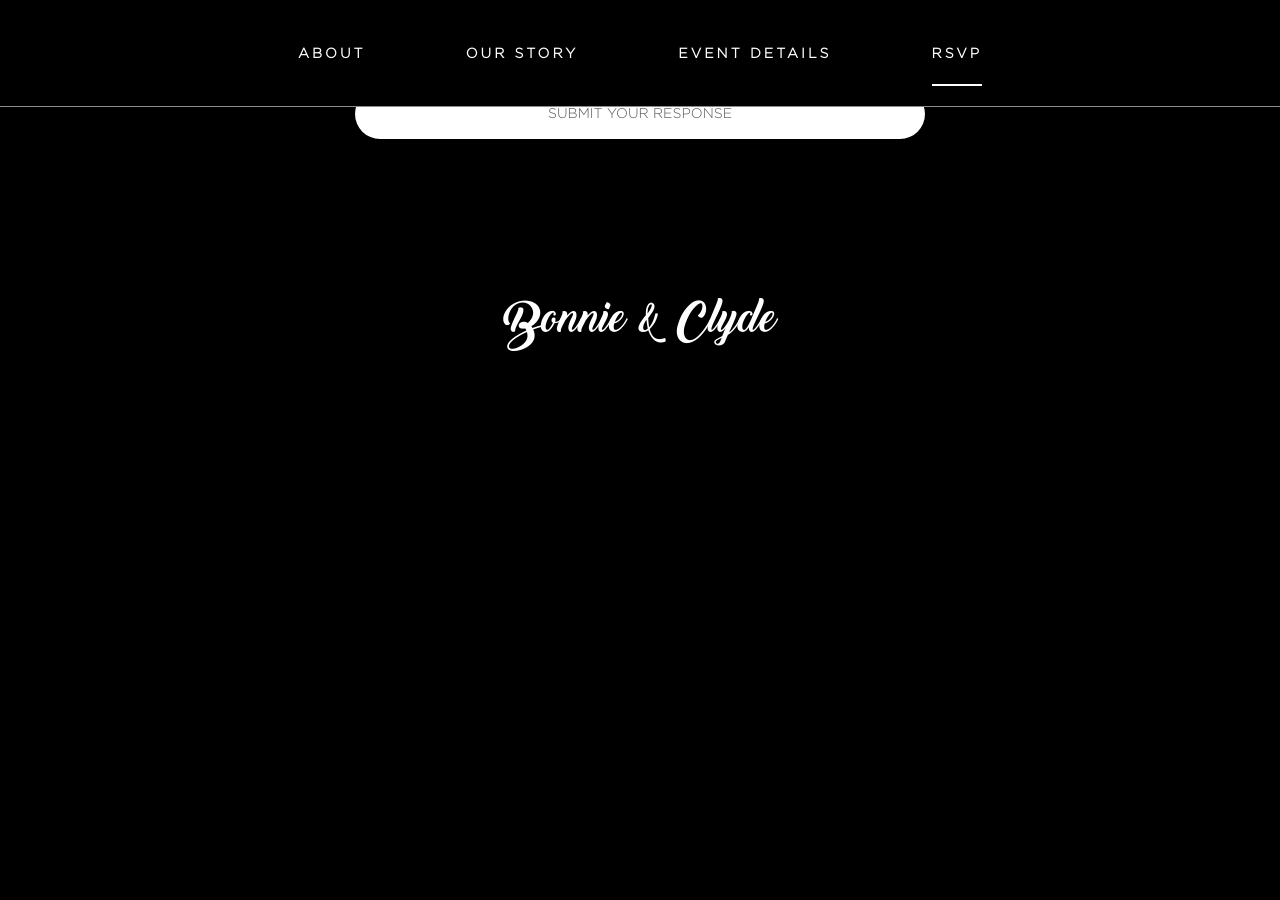
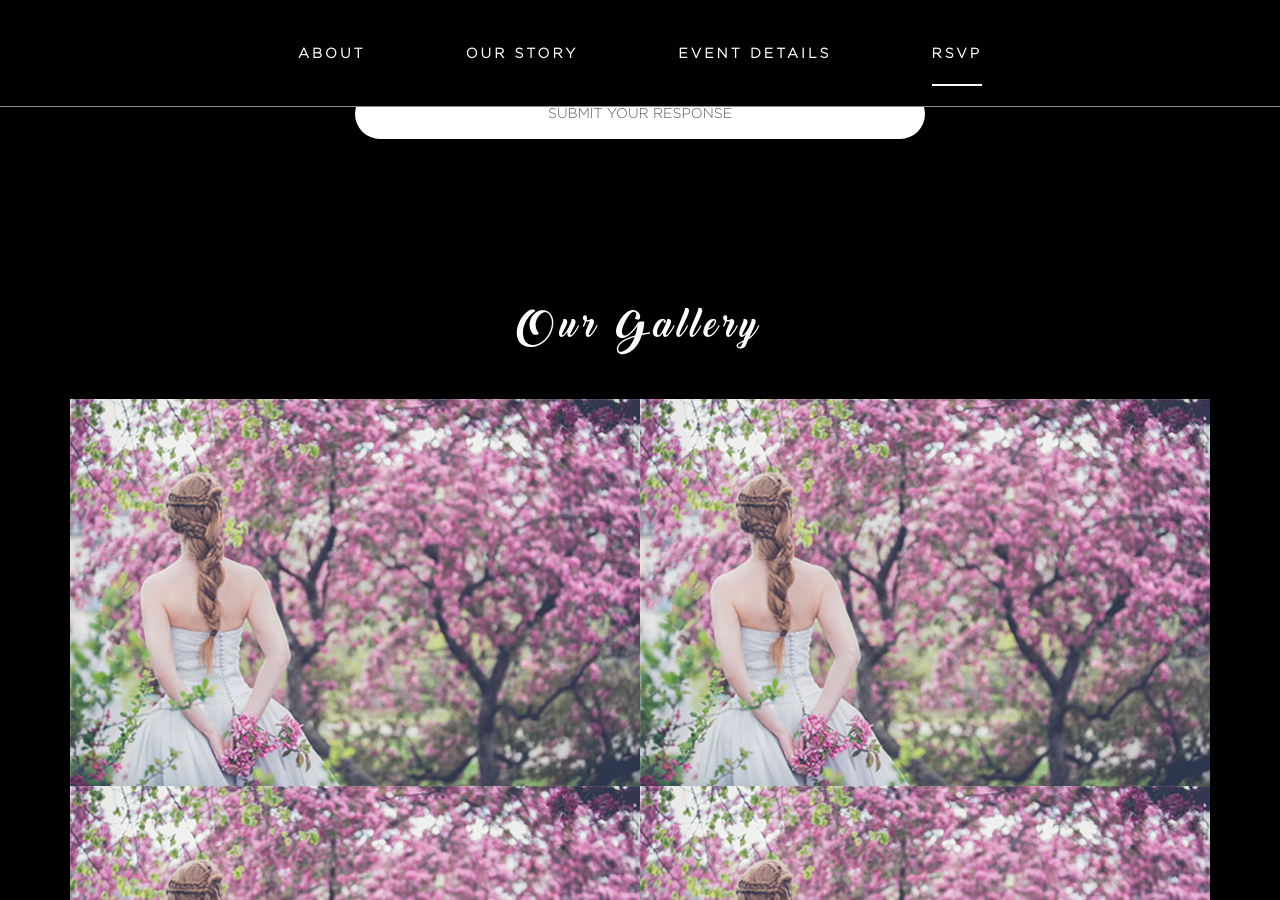
Before and after one commit to crux-wedding/wedding-template2, a Jekyll site: the page built from index.html, in a window 1280 px wide and 900 px high, scrolled down 4856 px. Built offline with Jekyll 4.4.1, drawn with Linux system fonts in a browser that asks for light colours; nearby versions of some CDN libraries; before the commit the page ends 5261 px from its top, so only the background shows below that.

Commit message:
Add gallery section

```diff
--- a/_config.yml
+++ b/_config.yml
@@ -51,3 +51,12 @@ wedding-details:
     ceremony-time: "2:00 PM"
     ceremony-name: "Palazo Verde"
     ceremony-location: "Daang Reyna, Vista City, Las Pinas, Philippines"
+
+
+gallery:
+  - image: 'gallery.jpg'
+  - image: 'gallery.jpg'
+  - image: 'gallery.jpg'
+  - image: 'gallery.jpg'
+  - image: 'gallery.jpg'
+  - image: 'gallery.jpg'
--- /dev/null
+++ b/_includes/home/gallery.html
@@ -0,0 +1,12 @@
+<div class="container">
+    <div class="section-header">
+        <h1 class="stylized">Our Gallery</h1>
+    </div>
+    <div class="content-container">
+       {% for item in site.gallery %}
+       <div class="gallery-image-container col-md-6 col-sm-6 col-xs-12 no-gutter">
+           <img src="img/{{ item.image }}" class="gallery-image"/>
+       </div>
+       {% endfor %}
+    </div>
+</div>
--- a/_includes/home/rsvp.html
+++ b/_includes/home/rsvp.html
@@ -31,7 +31,7 @@
                 </select>
             </div>
             <div class="content-button-container">
-                <button data-toggle="modal" type="submit" id="ss-submit" class="submit-button form-control ">SUBMIT YOUR RESPONSE</button>
+                <button data-toggle="modal" type="submit" id="ss-submit" class="submit-button form-control">SUBMIT YOUR RESPONSE</button>
             </div>
         </form>
     </div>
--- a/_sass/home.sass
+++ b/_sass/home.sass
@@ -319,6 +319,22 @@ html,body
             line-height: 0
             border-radius: 25px
 
+#gallery
+  padding-top: 50px
+  padding-bottom: 50px
+  .section-header
+    font-size: 3em
+    text-align: center
+    letter-spacing: 5px
+    text-transform: capitalize
+  .content-container
+    margin-top: 50px
+    .gallery-image-container
+      overflow: hidden
+      .gallery-image
+        object-fit: cover
+        object-position: 50% 50%
+
 .modal.fade
   .modal-dialog
     position: absolute
@@ -506,3 +522,7 @@ html,body
         .caption
           .intro-caption
             font-size: 2em
+
+  #gallery
+    .container
+      padding: 0
--- a/index.html
+++ b/index.html
@@ -27,3 +27,7 @@ layout: default
 <section id="rsvp">
     {% include home/rsvp.html %}
 </section>
+
+<section id="gallery">
+    {% include home/gallery.html %}
+</section>
```
Also changed, not shown: img/gallery.jpg (added).
